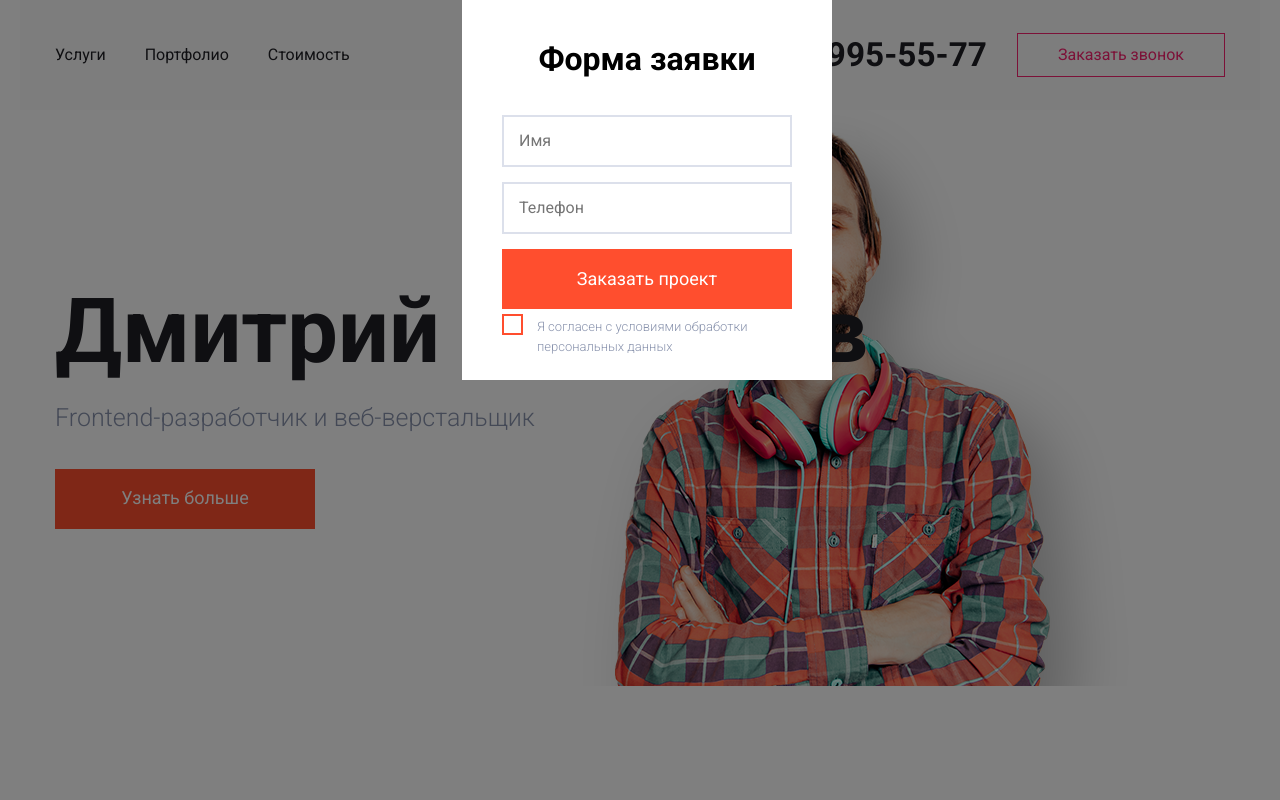
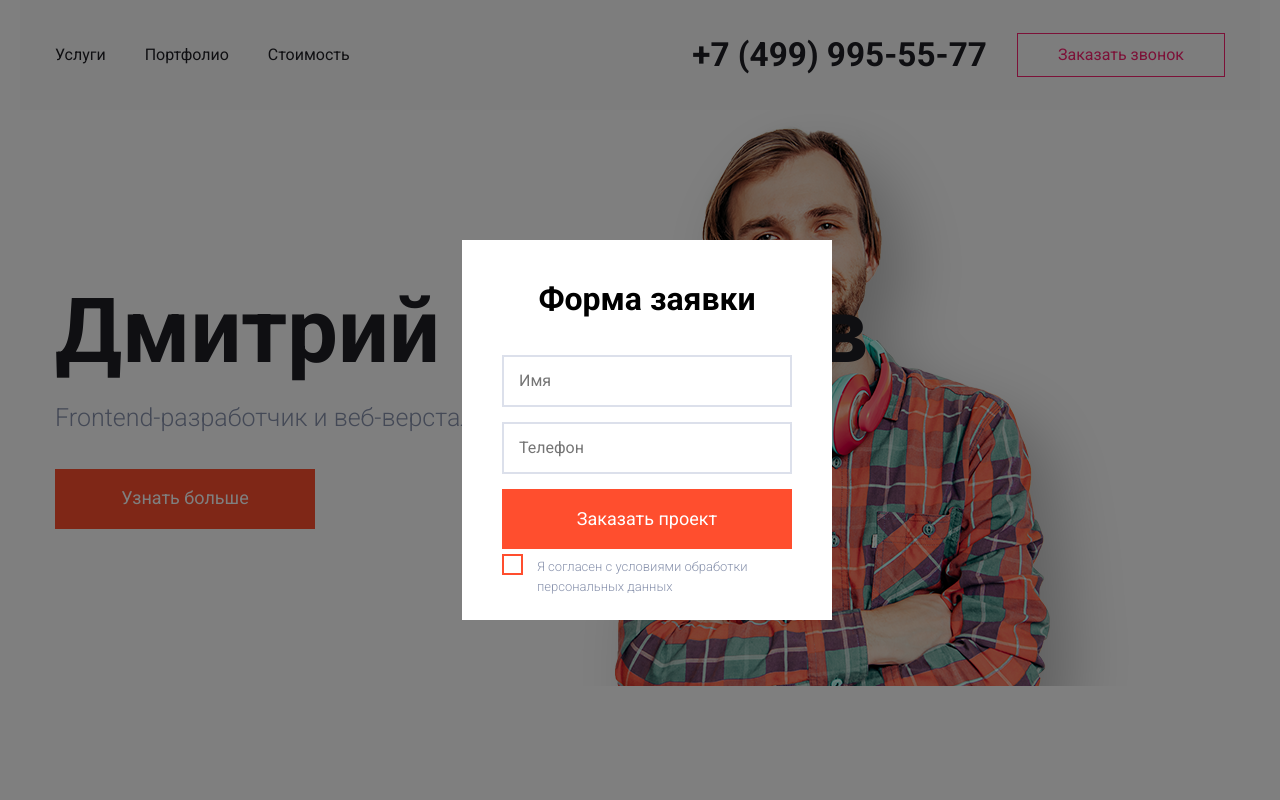
Before and after one commit to BoberV/sbtry.github.io, a plain HTML site: page index.html in a window 1280 px wide. Both pictures are taken after a click on the button "Узнать больше". Shown: the top 800 px of the page. Drawn offline with Linux system fonts and the light colour scheme.

Commit message:
Update main.css

```diff
--- a/Styles/main.css
+++ b/Styles/main.css
@@ -260,7 +260,7 @@ footer a{
     z-index: 1;
     position: fixed;
     display: none;
-    top: 0;
+    top: 30%;
     max-height: 380px;
     background-color: #ffffff;
 }
```
